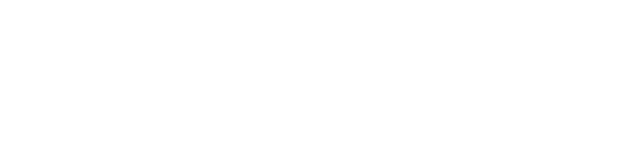
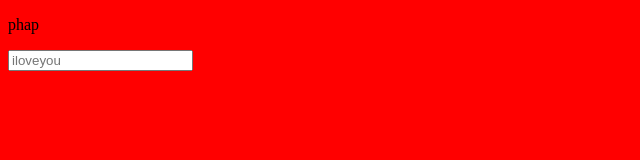
Before and after one commit to nguyentrungphap/test-github, a plain HTML site: page index.html in a window 1280 px wide. Shown: the whole page, without its empty margins (0-640 px from the left). Drawn offline with Linux system fonts and the light colour scheme.

Commit message:
add index.html

```diff
--- /dev/null
+++ b/index.css
@@ -0,0 +1,3 @@
+body{
+    background-color: red;
+}
--- a/index.html
+++ b/index.html
@@ -5,9 +5,13 @@
     <meta charset="UTF-8">
     <meta http-equiv="X-UA-Compatible" content="IE=edge">
     <meta name="viewport" content="width=device-width, initial-scale=1.0">
+    <link rel="stylesheet" href="index.css">
+    <link rel="stylesheet" href="index2.css">
+
     <title>Document</title>
 </head>
-
+<p>phap</p>
+<input type="text" placeholder="iloveyou">
 <body>
 
 </body>
```
Also changed, not shown: index2.css (added).
